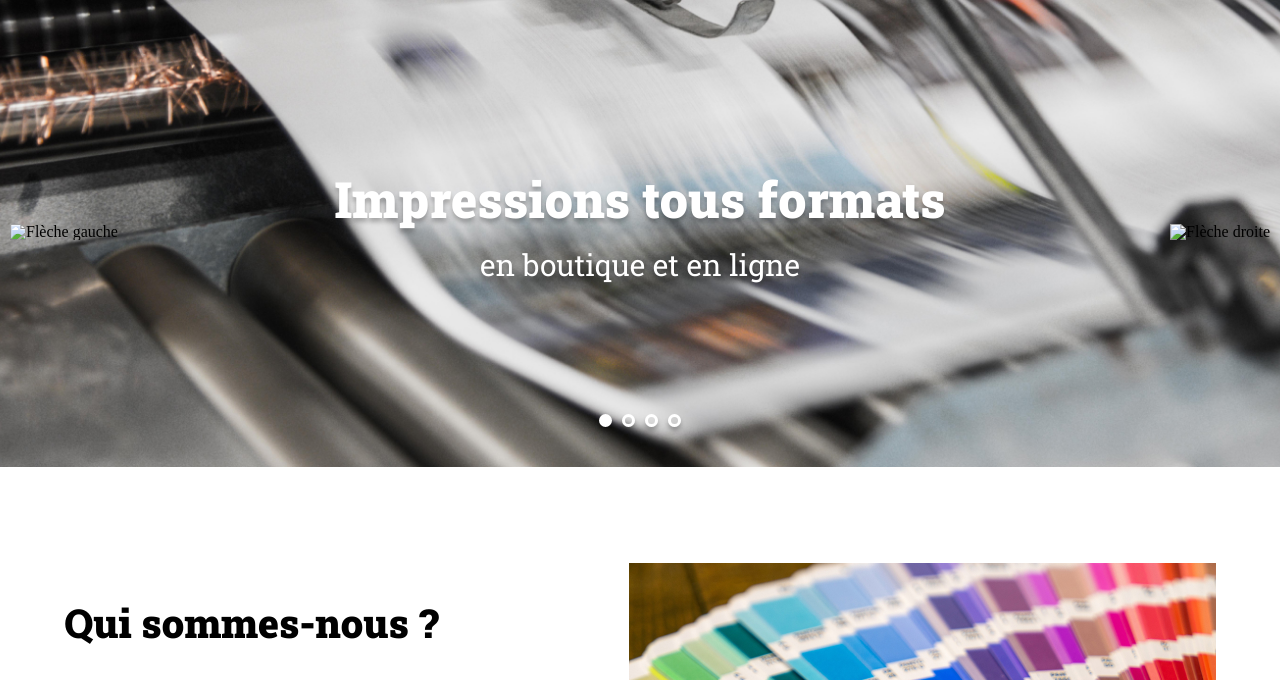
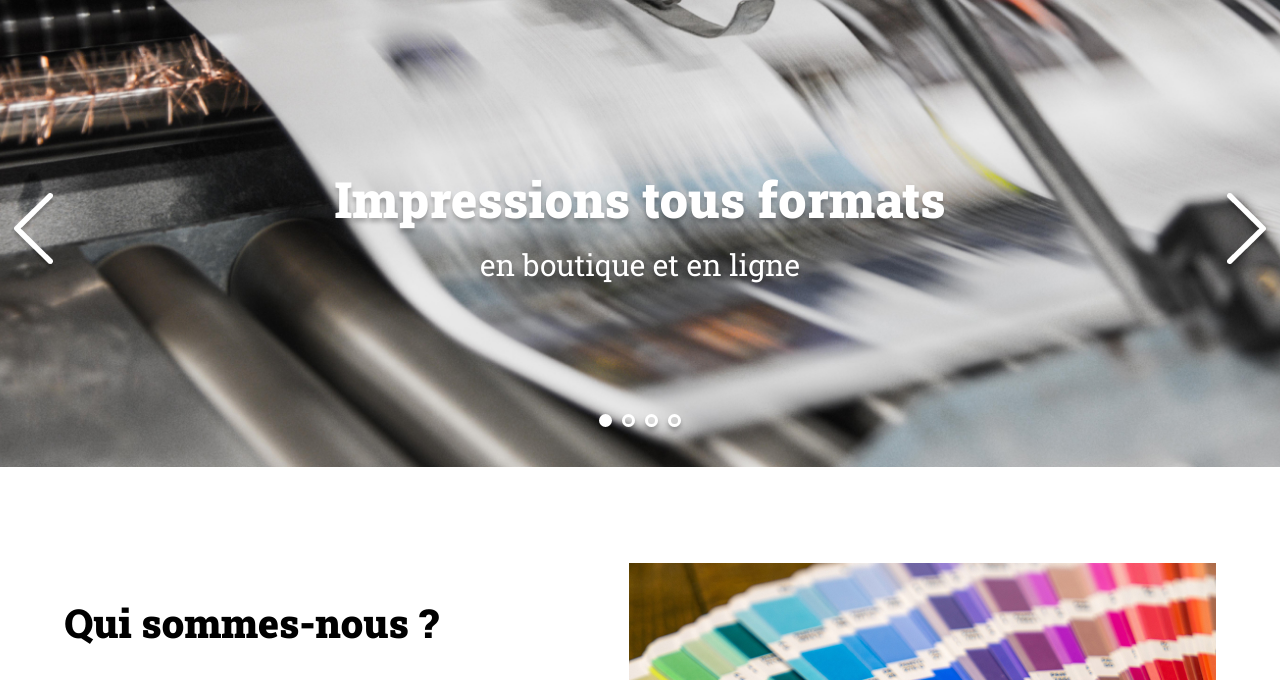
Before and after one commit to LiliSoli/PrintIt, a plain HTML site: page index.html in a window 1280 px wide. Shown: the part 104-784 px from the top of the page. Drawn offline with Linux system fonts and the light colour scheme; the site is published under a folder, as on GitHub Pages, so addresses that start at the root find nothing.

Commit message:
Correction chemin arrow

```diff
--- a/index.html
+++ b/index.html
@@ -23,8 +23,8 @@
 	</header>
 	<main>
 		<div id="banner">
-			<img class="arrow arrow_left" src="/assets/images/arrow_left.png" alt="Flèche gauche">
-			<img class="arrow arrow_right" src="/assets/images/arrow_right.png" alt="Flèche droite">
+			<img class="arrow arrow_left" src="./assets/images/arrow_left.png" alt="Flèche gauche">
+			<img class="arrow arrow_right" src="./assets/images/arrow_right.png" alt="Flèche droite">
 			<img class="banner-img" src="./assets/images/slideshow/slide1.jpg" alt="Banner Print-it">
 			<p>Impressions tous formats <span>en boutique et en ligne</span></p>
 			<div class="dots" id="dots">
```
